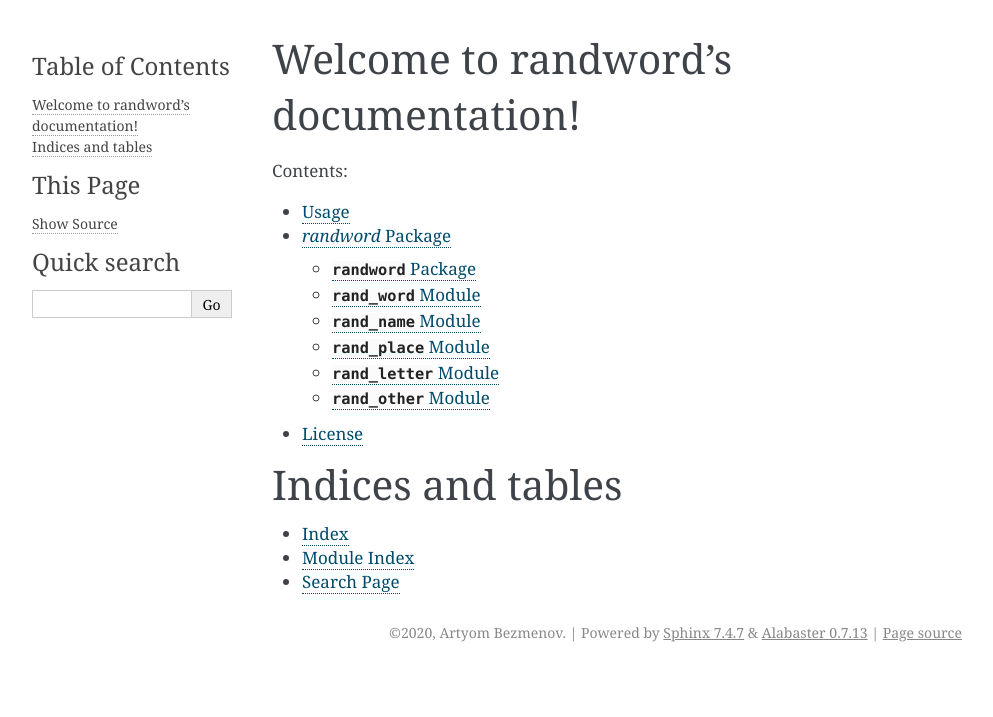
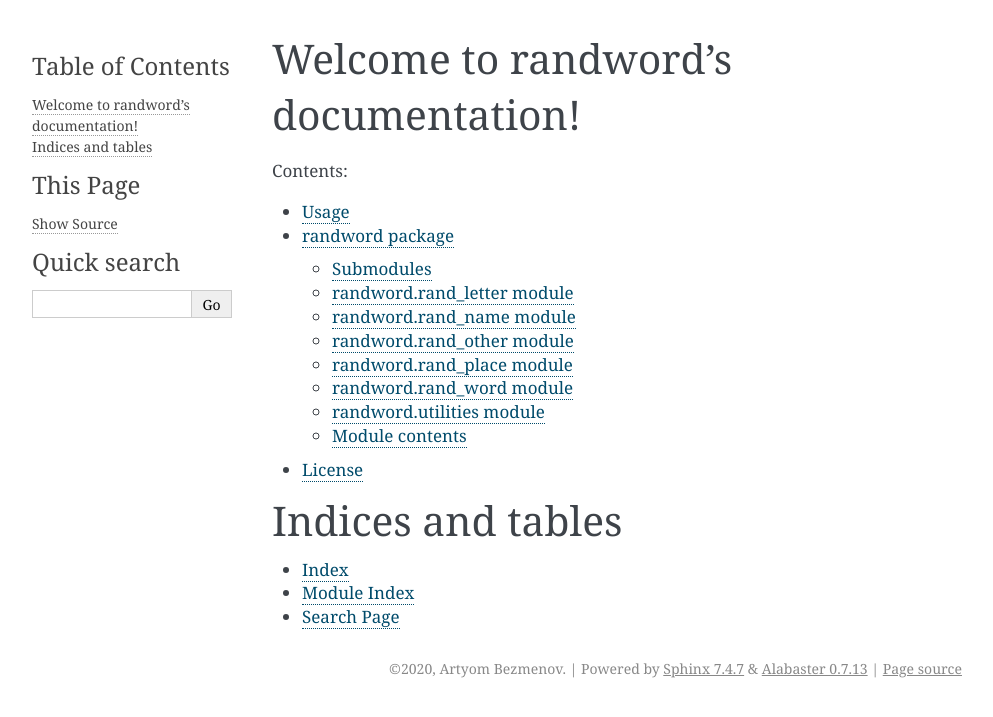
Before and after one commit to 8nhuman8/randword, a Sphinx documentation site: the page built from docs/source/index.rst, in a window 1280 px wide. Shown: the top 717 px of the page, without its empty margins (148-1141 px from the left). Built offline with Sphinx 7.4.7, drawn with Linux system fonts in a browser that asks for light colours.

Commit message:
Update randword.rst

```diff
--- a/docs/source/randword.rst
+++ b/docs/source/randword.rst
@@ -1,56 +1,62 @@
-`randword` Package
-==================
+randword package
+================
+
+Submodules
+----------
+
+randword.rand\_letter module
+----------------------------
+
+.. automodule:: randword.rand_letter
+   :members:
+   :undoc-members:
+   :show-inheritance:
+
+randword.rand\_name module
+--------------------------
+
+.. automodule:: randword.rand_name
+   :members:
+   :undoc-members:
+   :show-inheritance:
+
+randword.rand\_other module
+---------------------------
+
+.. automodule:: randword.rand_other
+   :members:
+   :undoc-members:
+   :show-inheritance:
+
+randword.rand\_place module
+---------------------------
+
+.. automodule:: randword.rand_place
+   :members:
+   :undoc-members:
+   :show-inheritance:
+
+randword.rand\_word module
+--------------------------
+
+.. automodule:: randword.rand_word
+   :members:
+   :undoc-members:
+   :show-inheritance:
+
+randword.utilities module
+-------------------------
+
+.. automodule:: randword.utilities
+   :members:
+   :undoc-members:
+   :show-inheritance:
 
 
-:mod:`randword` Package
------------------------
+Module contents
+---------------
 
 .. automodule:: randword
-    :members:
-    :undoc-members:
-    :show-inheritance:
-
-
-:mod:`rand_word` Module
------------------------
-
-.. automodule:: randword.rand_word
-    :members:
-    :undoc-members:
-    :show-inheritance:
-
-
-:mod:`rand_name` Module
------------------------
-
-.. automodule:: randword.rand_name
-    :members:
-    :undoc-members:
-    :show-inheritance:
-
-
-:mod:`rand_place` Module
-------------------------
-
-.. automodule:: randword.rand_place
-    :members:
-    :undoc-members:
-    :show-inheritance:
-
-
-:mod:`rand_letter` Module
--------------------------
-
-.. automodule:: randword.rand_letter
-    :members:
-    :undoc-members:
-    :show-inheritance:
-
-
-:mod:`rand_other` Module
-------------------------
-
-.. automodule:: randword.rand_other
-    :members:
-    :undoc-members:
-    :show-inheritance:
+   :members:
+   :undoc-members:
+   :show-inheritance:
```
